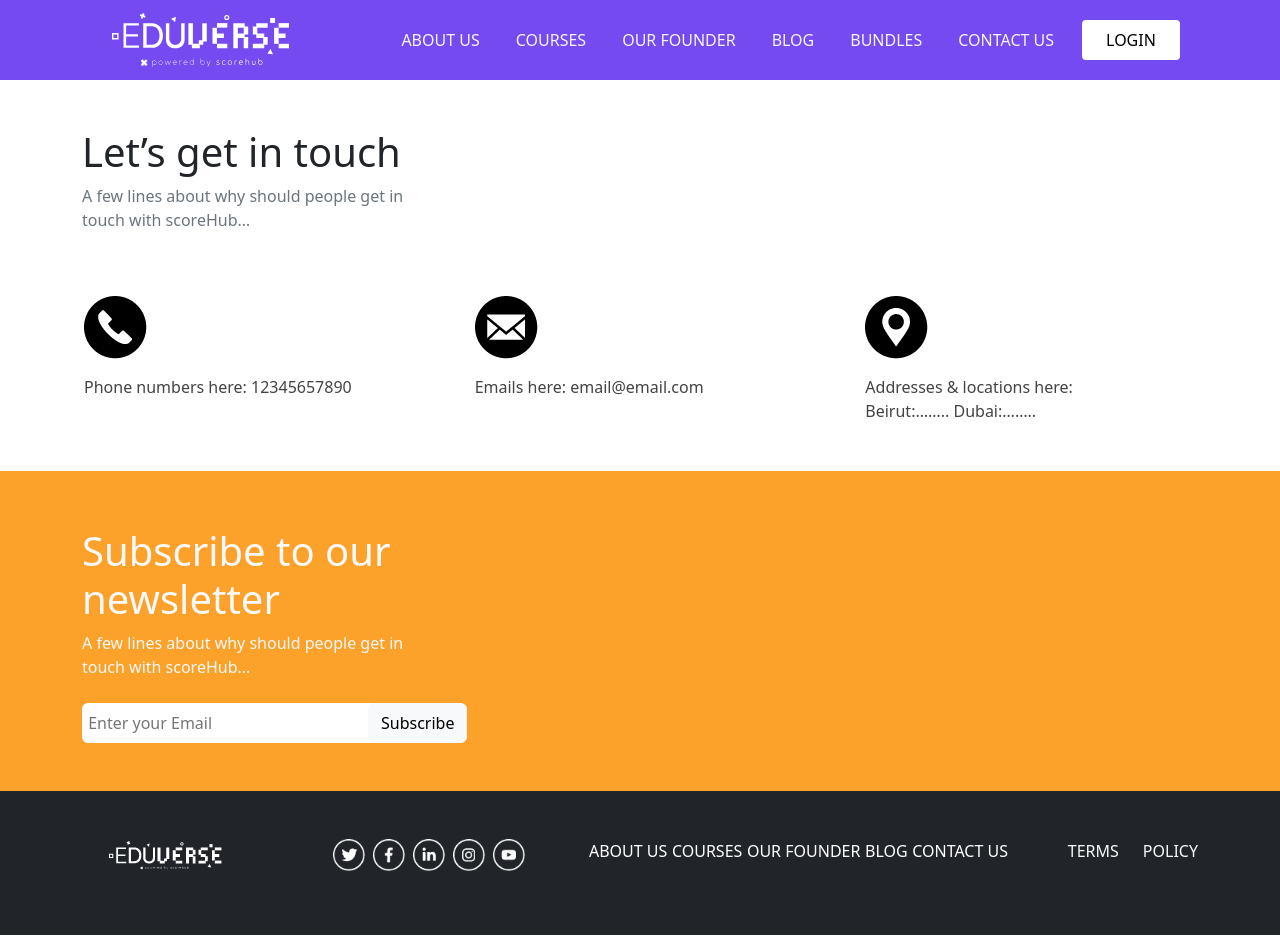
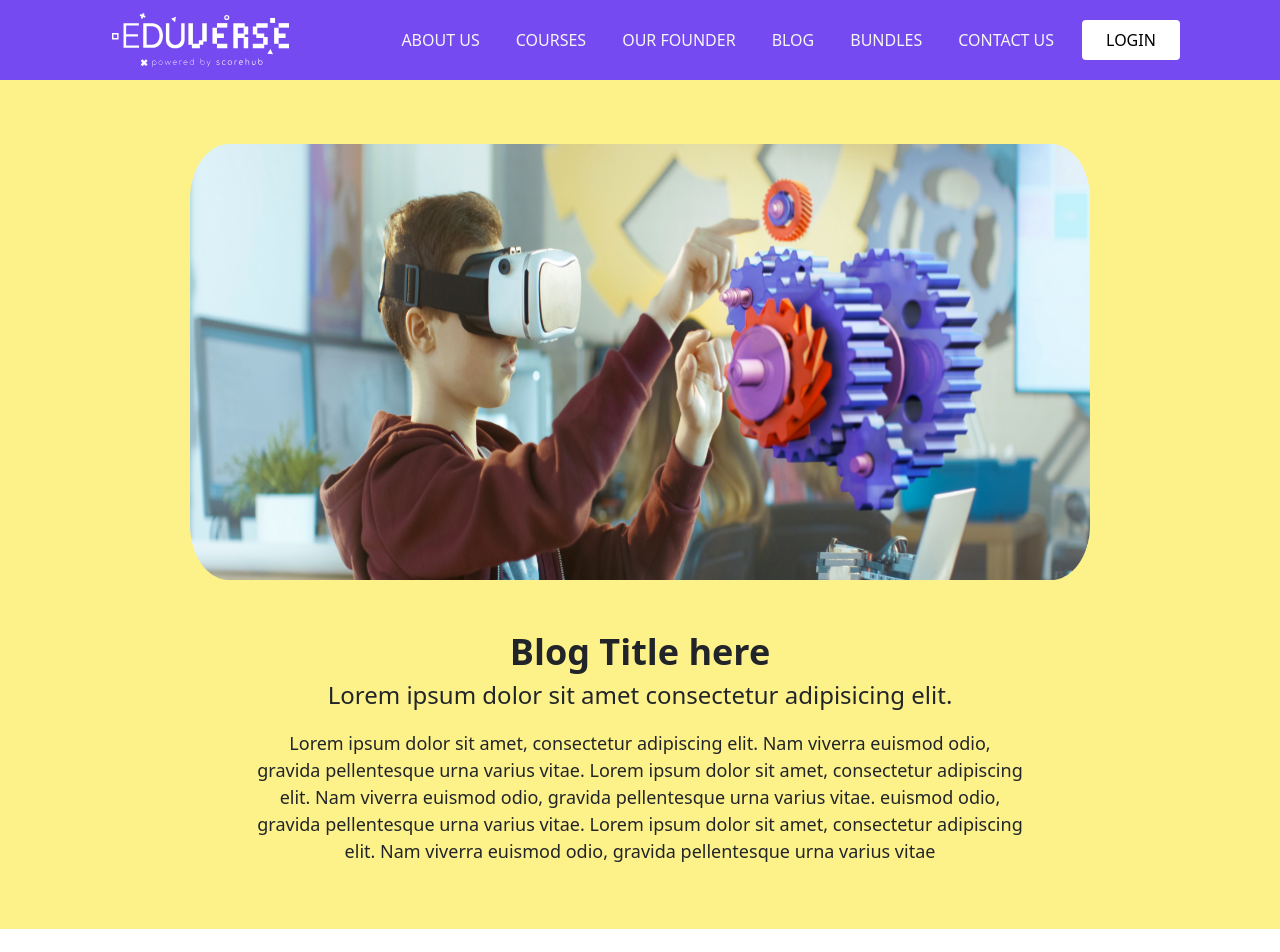
Before and after one commit to basemEk/Scorehub, a React (Create React App) app: page /blogs/blog-details in a window 1280 px wide. Shown: the top 952 px of the page. Built offline with nearby package versions, Linux system fonts and the light colour scheme.

Commit message:
fix z-index visibilities | chatbot, course-details slider, login

```diff
--- a/src/App.js
+++ b/src/App.js
@@ -13,6 +13,7 @@ import Contact from "./pages/Contact/Contact";
 import './components/Chatbot/Chatbot.css';
 import SignUp from "./pages/SignUp/SignUp";
 import Blog from "./pages/Blog/Blog";
+import BlogDetails from "./pages/BlogDetails/BlogDetails";
 
 
 function App() {
@@ -31,6 +32,7 @@ function App() {
          <Route path="/contact-us" element={<Contact />} />
          <Route path="/sign-up" element={<SignUp />} />
          <Route path="/blogs" element={<Blog />} />
+         <Route path="/blogs/blog-details" element={<BlogDetails />} />
       </Routes>
 
       <Footer />
--- a/src/components/Chatbot/Chatbot.css
+++ b/src/components/Chatbot/Chatbot.css
@@ -7,4 +7,5 @@
     bottom: 100px;
     right: 20px;
     cursor: pointer;
+    z-index: 9;
 }
--- a/src/components/Navbar/Navbar.css
+++ b/src/components/Navbar/Navbar.css
@@ -23,7 +23,7 @@ body {
 }
 
 .navbar-nav button {
-    border: none
+    border: none;
 }
 
 .navbar-nav button:hover {
@@ -38,7 +38,7 @@ body {
     width: 100%;
     height: 100%;
     background: rgba(0, 0, 0, 0.7);
-    z-index: 1;
+    z-index: 10;
 }
 
 .popup-card {
@@ -48,7 +48,7 @@ body {
     transform: translate(-50%, -50%);
     background: white;
     padding: 20px;
-    z-index: 2;
+    z-index: 20 !important;
     width: 25%;
     border-radius: 5%;
 }
@@ -135,6 +135,10 @@ body {
     .login-btn {
         margin: 0 auto;
     }
+
+    .login-red {
+        padding: 2%;
+    }
 }
 
 
@@ -150,6 +154,11 @@ body {
     .login-btn {
         margin: 0 auto;
     }
+
+    .login-red {
+        padding: 1%;
+    }
+
 }
 
 
--- a/src/pages/BlogDetails/BlogDetails.css
+++ b/src/pages/BlogDetails/BlogDetails.css
@@ -0,0 +1,52 @@
+.blog-detail-wrapper {
+    background-color: #FDF18A;
+}
+
+.blogDetail-title {
+    font-size: 36px;
+    font-weight: bold;
+    text-align: center;
+    margin-top: 50px;
+  }
+
+  .blogDetail-subtitle {
+    font-size: 24px;
+    text-align: center;
+    margin-bottom: 20px;
+  }
+
+  .blogDetail-content {
+    font-size: 18px;
+    line-height: 1.5;
+    margin: 0 20%;
+    padding-bottom: 5%;
+    text-align: center;
+  }
+
+  .blogDetail-image {
+    display: block;
+    margin: 0 auto;
+    padding-top: 5%;
+    max-width: 100%;
+    height: 500px;
+    width: 900px;
+    margin-bottom: 50px;
+  }
+
+
+
+  @media (max-width: 768px) {
+    .blogDetail-image {
+        height: 100%;
+        width: 90%;
+    }
+  }
+
+
+
+  @media (min-width: 768px) and (max-width: 992px){
+    .blogDetail-image {
+        height: 100%;
+        width: 90%;
+    }
+  }
--- a/src/pages/BlogDetails/BlogDetails.js
+++ b/src/pages/BlogDetails/BlogDetails.js
@@ -0,0 +1,22 @@
+import React from 'react'
+import './BlogDetails.css'
+import BlogImg from '../../assets/vr-kid.png'
+
+export default function BlogDetails() {
+  return (
+    <>
+    <div className='blog-detail-wrapper'>
+        <img className="blogDetail-image fluid" src={BlogImg} alt="Blog photoframe" />
+        <h1 className="blogDetail-title">Blog Title here</h1>
+        <h2 className="blogDetail-subtitle">Lorem ipsum dolor sit amet consectetur adipisicing elit.</h2>
+        <p className="blogDetail-content lead">
+          Lorem ipsum dolor sit amet, consectetur adipiscing elit. Nam viverra
+          euismod odio, gravida pellentesque urna varius vitae. Lorem ipsum dolor sit amet, consectetur adipiscing elit. Nam viverra
+          euismod odio, gravida pellentesque urna varius vitae. euismod odio, gravida pellentesque urna varius vitae. Lorem ipsum dolor sit amet, consectetur adipiscing elit. Nam viverra
+          euismod odio, gravida pellentesque urna varius vitae
+        </p>
+    </div>
+    </>
+
+  )
+}
--- a/src/pages/CourseTimeLine/CourseTimeLine.css
+++ b/src/pages/CourseTimeLine/CourseTimeLine.css
@@ -1,5 +1,5 @@
-.mySwiper {
-    z-index: -1 !important;
+.ctl-wrapper {
+    z-index: 2 !important;
 }
 
 .kids-code-video iframe {
--- a/src/pages/CourseTimeLine/CourseTimeLine.js
+++ b/src/pages/CourseTimeLine/CourseTimeLine.js
@@ -23,9 +23,9 @@ export default function CourseDetails() {
 
 
   return (
-    <div>
+    <div className='ctl-wrapper'>
 
-      <Chatbot cbot={cbot} />
+      <Chatbot cbot={cbot} id="ctl-cbot" />
 
       <Swiper
         pagination={pagination}
```
